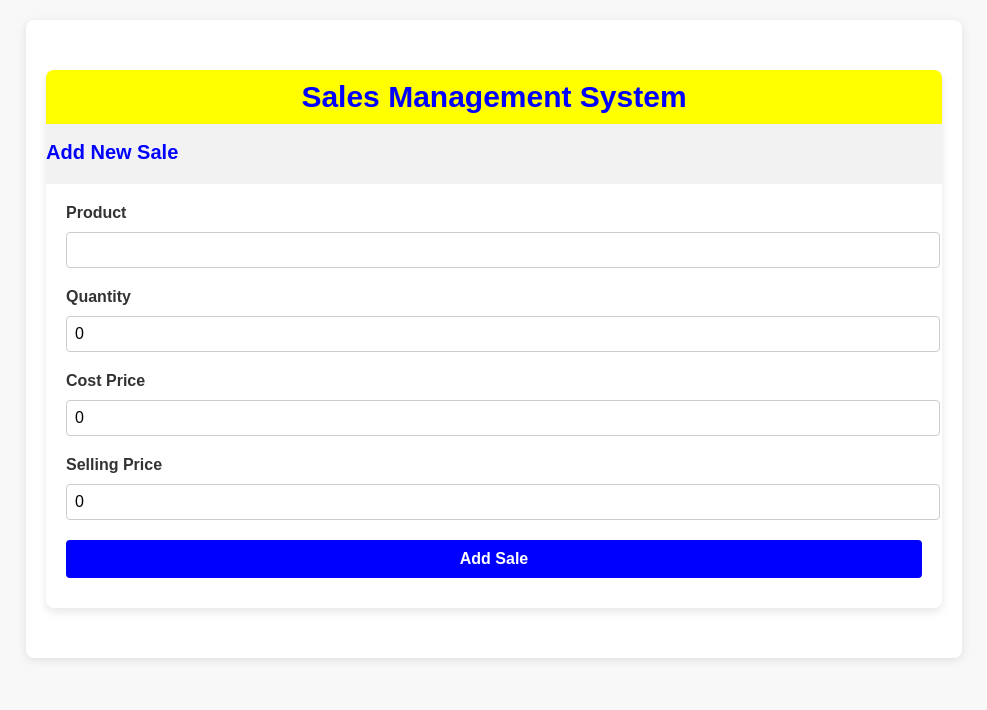
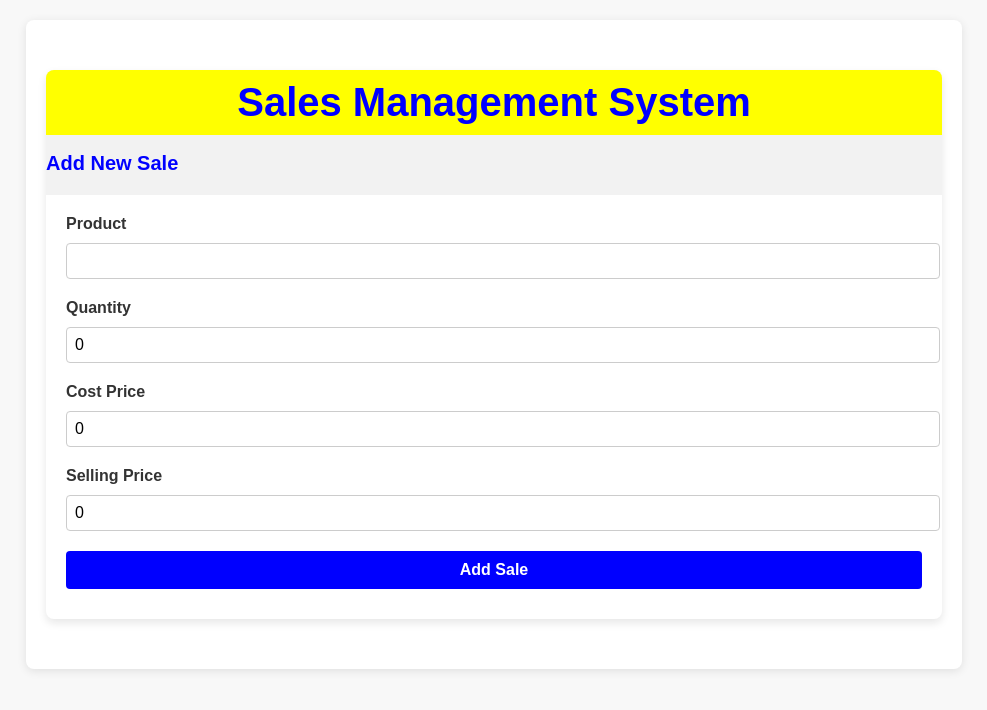
Before and after one commit to Humphrey256/sales-management-2, a React (Create React App) app in the folder frontend/: page /SalesFormPage in a window 1280 px wide. Shown: the top 710 px of the page, without its empty margins (146-1133 px from the left). Built offline with nearby package versions, Linux system fonts and the light colour scheme.

Commit message:
added css

```diff
--- a/frontend/src/pages/SalesFormPage.js
+++ b/frontend/src/pages/SalesFormPage.js
@@ -145,7 +145,7 @@ const styles = {
   },
   title: {
     margin: 0,
-    fontSize: '30px',
+    fontSize: '40px',
     color: 'blue',
     fontWeight: 'bold',
   },
--- a/frontend/src/pages/SalesListPage.js
+++ b/frontend/src/pages/SalesListPage.js
@@ -123,7 +123,7 @@ const styles = {
   },
   title: {
     margin: 0,
-    fontSize: '30px',
+    fontSize: '40px',
     color: 'blue',
     fontWeight: 'bold',
   },
```
